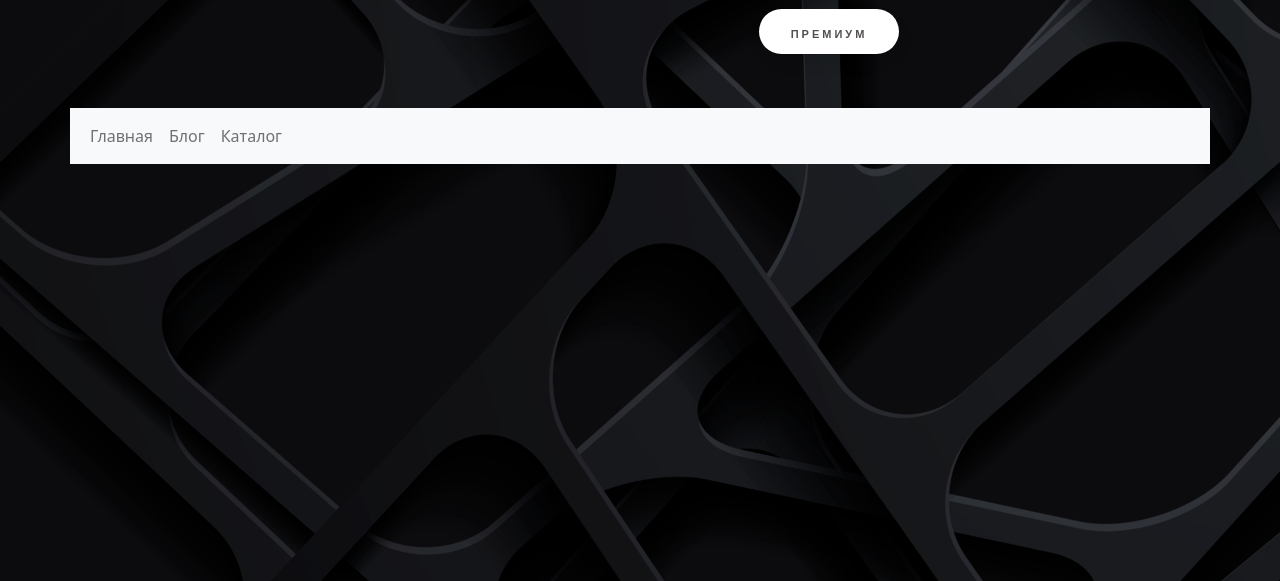
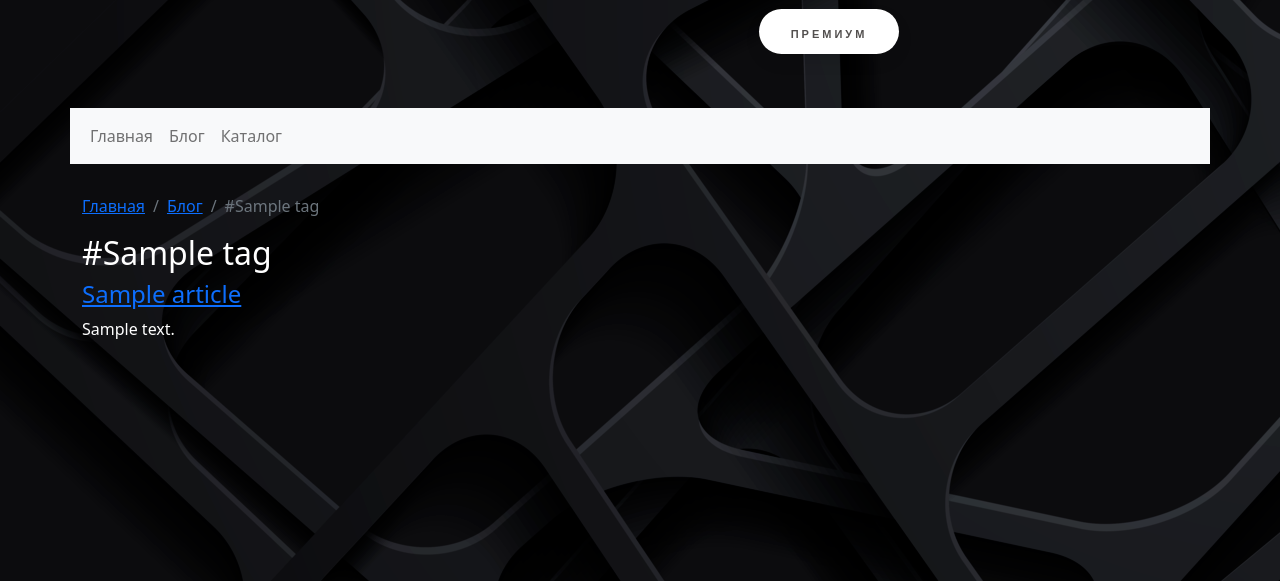
Before and after one commit to Regomal/Rob_in_Hoodie, a Django app: page /blog/tag/1/ in a window 1280 px wide. Shown: the part 155-736 px from the top of the page. Run offline with Django 4.2, Linux system fonts and the light colour scheme; tables that the repository leaves empty hold one stand-in row (values such as "Sample post"); parts of the project's set-up code (start-up, migrations or seed data) failed here and were passed over.

Commit message:
breadcrumbs home task

```diff
--- a/apps/blog/views.py
+++ b/apps/blog/views.py
@@ -6,7 +6,8 @@ from apps.blog.models import BlogCategory, Article, Tag
 
 def blog_category_list(request):
     blog_categories = BlogCategory.objects.all()
-    return render(request, 'blog/category_list.html', {"categories": blog_categories})
+    breadcrumbs = {'current': 'Блог'}
+    return render(request, 'blog/category_list.html', {"categories": blog_categories, "breadcrumbs": breadcrumbs})
 
 
 def article_list(request, category_id):
@@ -26,10 +27,19 @@ def article_list(request, category_id):
 def article_view(request, category_id, article_id):
     category = BlogCategory.objects.get(id=category_id)
     article = Article.objects.get(id=article_id)
-    return render(request, 'blog/article_view.html', {'category': category, 'article': article})
+    breadcrumbs = {
+        reverse('blog_category_list'): 'Блог',
+        reverse('blog_article_list', args=[article.category_id]): article.category,
+        'current': article.title
+    }
+    return render(request,
+                  'blog/article_view.html',
+                  {'category': category, 'article': article, 'breadcrumbs': breadcrumbs}
+                  )
 
 
 def tag_article(request, tag_id):
     tag = Tag.objects.get(id=tag_id)
-    articles = Article.objects.filter(tags__name__icontains=tag.name) #tags=tag
-    return render(request, 'blog/tag_article.html', {'articles': articles, 'tag': tag})
+    articles = Article.objects.filter(tags__name__icontains=tag.name)
+    breadcrumbs = {reverse('blog_category_list'): 'Блог', 'current': f"#{tag.name}"}
+    return render(request, 'blog/tag_article.html', {'articles': articles, 'tag': tag, 'breadcrumbs': breadcrumbs})
--- a/apps/catalog/views.py
+++ b/apps/catalog/views.py
@@ -7,7 +7,12 @@ class CategoryIndexView(generic.ListView):
     model = Category
     template_name = 'catalog/index.html'
     queryset = Category.objects.filter(parent=None)
+    breadcrumbs = {'current': 'Каталог'}
 
+    def get_context_data(self, **kwargs):
+        context = super().get_context_data(**kwargs)
+        context['breadcrumbs'] = self.breadcrumbs
+        return context
 
 class ProductsByCategoryView(generic.ListView):
 
--- a/templates/base.html
+++ b/templates/base.html
@@ -31,9 +31,9 @@
         </div>
         <div class="col-5">
             <p>
-                <a href="" class="floating-button">Регистрация</a>
+                <a href="/user/login/" class="floating-button">Регистрация</a>
                 <a href="" class="floating-button">О нас</a>
-                <a href="{{ 'user/login.html' }}" class="floating-button">Премиум</a>
+                <a href="" class="floating-button">Премиум</a>
             </p>
         </div>
     </div>
--- a/templates/blog/article_view.html
+++ b/templates/blog/article_view.html
@@ -4,6 +4,10 @@
 {% block meta_tags %}
     {% include '_meta_tags.html' with meta_title=article.get_meta_title meta_description=article.meta_description meta_keywords=article.meta_keywords %}
  {% endblock %}
+
+{% block breadcrumbs %}
+    {% include '_breadcrumbs.html' %}
+{% endblock %}
 
 {% block content %}
     <h2>{{ article.title }}</h2>
--- a/templates/blog/category_list.html
+++ b/templates/blog/category_list.html
@@ -4,6 +4,10 @@
 {% block meta_tags %}
     {% include '_meta_tags.html' with meta_title='Блог' %}
  {% endblock %}
+
+{% block breadcrumbs %}
+    {% include '_breadcrumbs.html' %}
+{% endblock %}
 
 {% block content %}
     <h1>Категории</h1>
--- a/templates/blog/tag_article.html
+++ b/templates/blog/tag_article.html
@@ -1,12 +1,19 @@
 {% extends 'base.html' %}
 {% load static %}
-<h2>#{{ tag.name }}</h2>
+
 {% block meta_tags %}
     {% include '_meta_tags.html' with meta_title=tag.get_meta_title meta_description=tag.meta_description meta_keywords=tag.meta_keywords %}
  {% endblock %}
 
-{% for article in articles %}
-    <h4><a href="{% url 'blog_article_view' category_id=article.category_id article_id=article.id %}">{{ article.title }}</a></h4>
-    <p>{{ article.text_preview }}</p>
-    <br>
-{% endfor %}
+{% block breadcrumbs %}
+    {% include '_breadcrumbs.html' %}
+{% endblock %}
+
+{% block content %}
+    <h2>#{{ tag.name }}</h2>
+    {% for article in articles %}
+        <h4><a href="{% url 'blog_article_view' category_id=article.category_id article_id=article.id %}">{{ article.title }}</a></h4>
+        <p>{{ article.text_preview }}</p>
+        <br>
+    {% endfor %}
+{% endblock %}
--- a/templates/catalog/index.html
+++ b/templates/catalog/index.html
@@ -4,6 +4,10 @@
 {% block meta_tags %}
     {% include '_meta_tags.html' with meta_title='Каталог категорий' %}
  {% endblock %}
+
+{% block breadcrumbs %}
+    {% include '_breadcrumbs.html' %}
+{% endblock %}
 
 {% block content %}
     <h1 class="category-head">Категории</h1>
```
